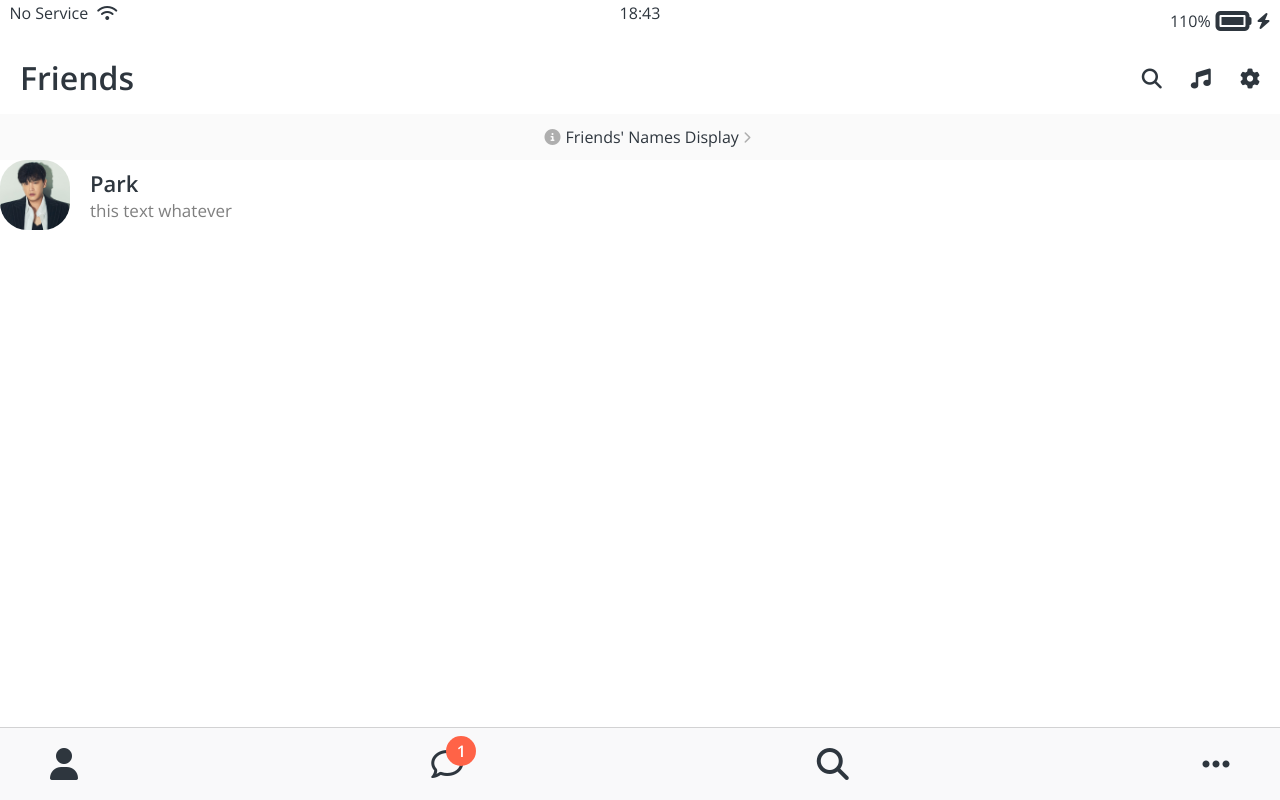
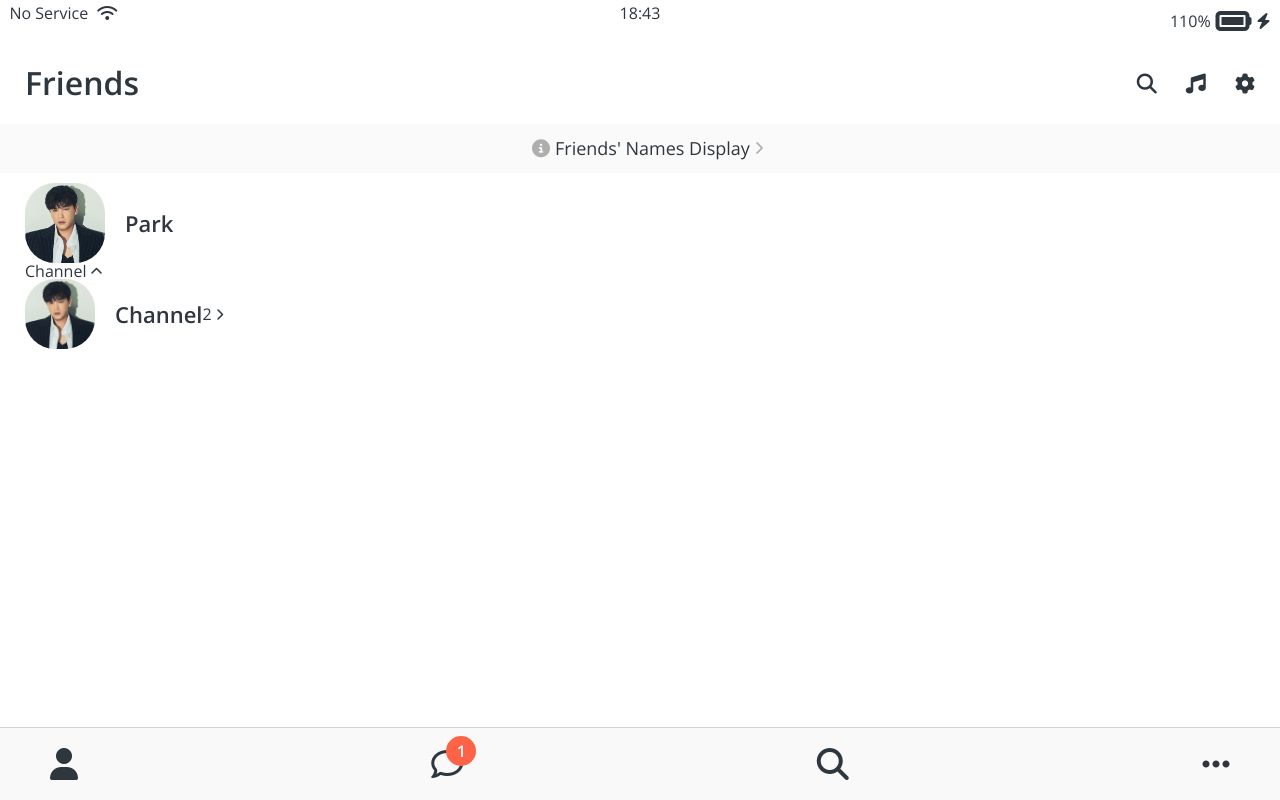
Before and after one commit to Park-min-hyoung/cocoaTalk, a plain HTML site: page friends.html in a window 1280 px wide. Drawn offline with nearby package versions, Linux system fonts and the light colour scheme.

Commit message:
friends 페이지 작업중: User Component part 2

```diff
--- a/css/components/screen-header.css
+++ b/css/components/screen-header.css
@@ -2,7 +2,7 @@
   display: flex;
   justify-content: space-between;
   align-items: center;
-  padding: 20px;
+  padding: var(--horizontal-space);
 }
 
 .screen-header__title {
--- a/css/components/user-component.css
+++ b/css/components/user-component.css
@@ -1,4 +1,4 @@
-.user-componen,
+.user-component,
 .user-component__column:first-child {
   display: flex;
   align-items: center;
@@ -7,7 +7,7 @@
 .user-component__avatar {
   width: 70px;
   height: 70px;
-  border-radius: 27px;
+  border-radius: 30px;
   margin-right: 20px;
 }
 
@@ -21,3 +21,8 @@
   font-size: 17px;
   color: rgba(0, 0, 0, 0.5);
 }
+
+.user-component__avatar--xl {
+  width: 80px;
+  height: 80px;
+}
--- a/css/screens/friends.css
+++ b/css/screens/friends.css
@@ -4,10 +4,15 @@
   display: block;
   background-color: #fafafa;
   padding: 15px 10px;
-  font-size: 16px;
+  font-size: 18px;
+  margin-bottom: 10px;
 }
 
 #friends-display-link i {
   color: rgba(0, 0, 0, 0.3);
   margin-right: 5px;
 }
+
+.friends-screen {
+  padding: 0px var(--horizontal-space);
+}
--- a/css/variables.css
+++ b/css/variables.css
@@ -1,3 +1,4 @@
 :root {
+  --horizontal-space: 25px;
   --yellow: #fae100;
 }
--- a/friends.html
+++ b/friends.html
@@ -42,16 +42,43 @@
       <i class="fas fa-chevron-right fa-xs"></i>
     </a>
 
+    <main class="friends-screen">
       <div class="user-component">
         <div class="user-component__column">
-        <img src="img/이수.jpg" class="user-component__avatar" />
+          <img
+            src="img/이수.jpg"
+            class="user-component__avatar user-component__avatar--xl"
+          />
           <div class="user-component__text">
             <h4 class="user-component__title">Park</h4>
-          <h6 class="user-component__subtitle">this text whatever</h6>
+            <!-- <h6 class="user-component__subtitle">this text whatever</h6> -->
           </div>
         </div>
         <div class="user-component__column"></div>
       </div>
+      <div class="friends-screen__channel">
+        <div class="friends-screen__channel-header">
+          <span>Channel</span>
+          <i class="fas fa-chevron-up fa-xs"></i>
+        </div>
+
+        <div class="user-component">
+          <div class="user-component__column">
+            <img
+              src="img/이수.jpg"
+              class="user-component__avatar user-component__avatar--sm"
+            />
+            <div class="user-component__text">
+              <h4 class="user-component__title">Channel</h4>
+            </div>
+          </div>
+          <div class="user-component__column">
+            <span>2</span>
+            <i class="fas fa-chevron-right fa-xs"></i>
+          </div>
+        </div>
+      </div>
+    </main>
 
     <nav class="nav">
       <ul class="nav__list">
```
Lines whose indentation alone changed are shown as unchanged.
